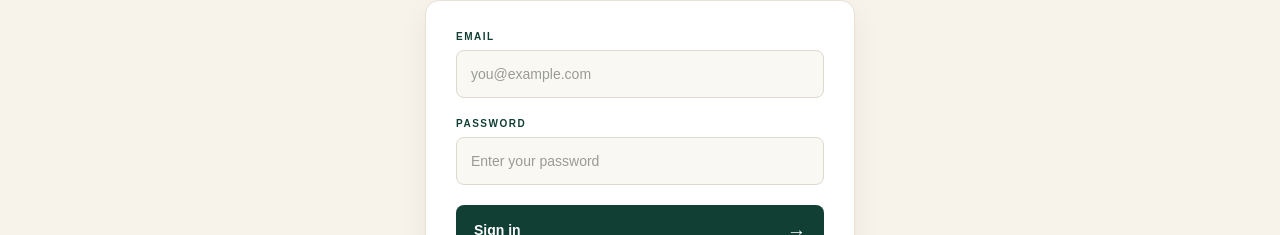
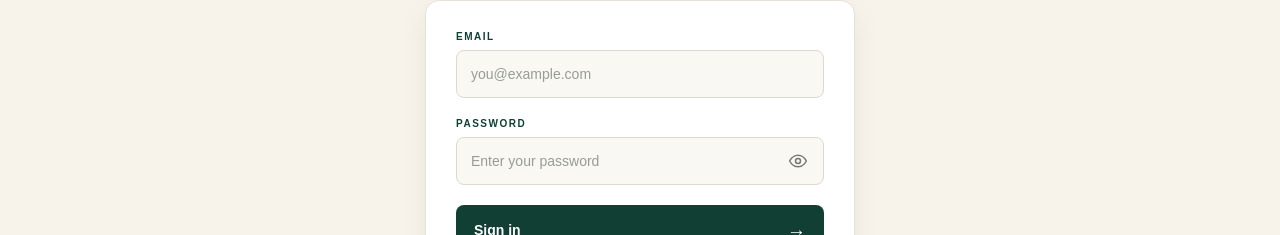
Before and after one commit to Amjad-Mahmoud1234/mini-ecommerce, a React app in the folder frontend/: page /login in a window 1280 px wide. Shown: the part 302-537 px from the top of the page. Built offline with nearby package versions, Linux system fonts and the light colour scheme; no server answers; the HTML template or start-up script is replaced by a standard one.

Commit message:
feat: add password visibility toggle

```diff
--- a/frontend/src/pages/LoginPage.css
+++ b/frontend/src/pages/LoginPage.css
@@ -300,3 +300,38 @@
   cursor: not-allowed;
   transform: none;
 }
+
+.password-input-wrapper {
+  position: relative;
+}
+
+.password-input-wrapper input {
+  width: 100%;
+  padding-right: 48px;
+}
+
+.password-toggle {
+  position: absolute;
+  top: 50%;
+  right: 16px;
+  transform: translateY(-50%);
+
+  display: flex;
+  align-items: center;
+  justify-content: center;
+
+  padding: 0;
+  border: none;
+  background: transparent;
+
+  color: #777;
+  cursor: pointer;
+}
+
+.password-toggle:hover {
+  color: #222;
+}
+
+.password-toggle:focus {
+  outline: none;
+}
--- a/frontend/src/pages/LoginPage.jsx
+++ b/frontend/src/pages/LoginPage.jsx
@@ -8,6 +8,7 @@ function LoginPage() {
 
   const [email, setEmail] = useState("");
   const [password, setPassword] = useState("");
+  const [showPassword, setShowPassword] = useState(false);
   const [error, setError] = useState("");
   const [isLoading, setIsLoading] = useState(false);
 
@@ -96,9 +97,14 @@ function LoginPage() {
                 PASSWORD
               </label>
 
+              <div className="password-input-wrapper">
                 <input
                   id="password"
-                type="password"
+                  type={
+                    showPassword
+                      ? "text"
+                      : "password"
+                  }
                   placeholder="Enter your password"
                   autoComplete="current-password"
                   value={password}
@@ -106,6 +112,54 @@ function LoginPage() {
                     setPassword(event.target.value)
                   }
                 />
+
+                <button
+                  type="button"
+                  className="password-toggle"
+                  onClick={() =>
+                    setShowPassword(
+                      (current) => !current
+                    )
+                  }
+                  aria-label={
+                    showPassword
+                      ? "Hide password"
+                      : "Show password"
+                  }
+                >
+                  {showPassword ? (
+                    <svg
+                      width="20"
+                      height="20"
+                      viewBox="0 0 24 24"
+                      fill="none"
+                      stroke="currentColor"
+                      strokeWidth="1.8"
+                      strokeLinecap="round"
+                      strokeLinejoin="round"
+                    >
+                      <path d="M3 3l18 18" />
+                      <path d="M10.6 10.6a2 2 0 002.8 2.8" />
+                      <path d="M9.9 4.2A10.7 10.7 0 0112 4c5.5 0 9 5 9 5a15.6 15.6 0 01-2.1 2.7" />
+                      <path d="M6.6 6.6C4.4 8 3 10 3 10s3.5 5 9 5a10.6 10.6 0 004.1-.8" />
+                    </svg>
+                  ) : (
+                    <svg
+                      width="20"
+                      height="20"
+                      viewBox="0 0 24 24"
+                      fill="none"
+                      stroke="currentColor"
+                      strokeWidth="1.8"
+                      strokeLinecap="round"
+                      strokeLinejoin="round"
+                    >
+                      <path d="M2 12s3.5-7 10-7 10 7 10 7-3.5 7-10 7S2 12 2 12z" />
+                      <circle cx="12" cy="12" r="3" />
+                    </svg>
+                  )}
+                </button>
+              </div>
             </div>
 
             {error && (
```
Lines whose indentation alone changed are shown as unchanged.
